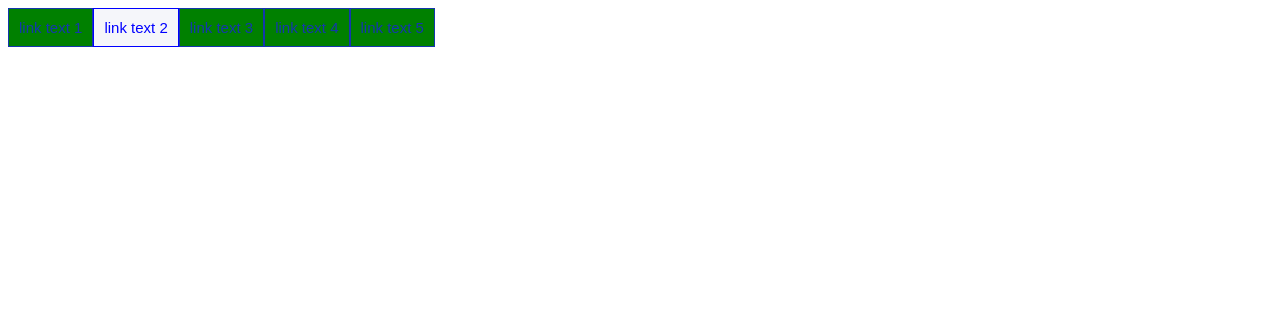
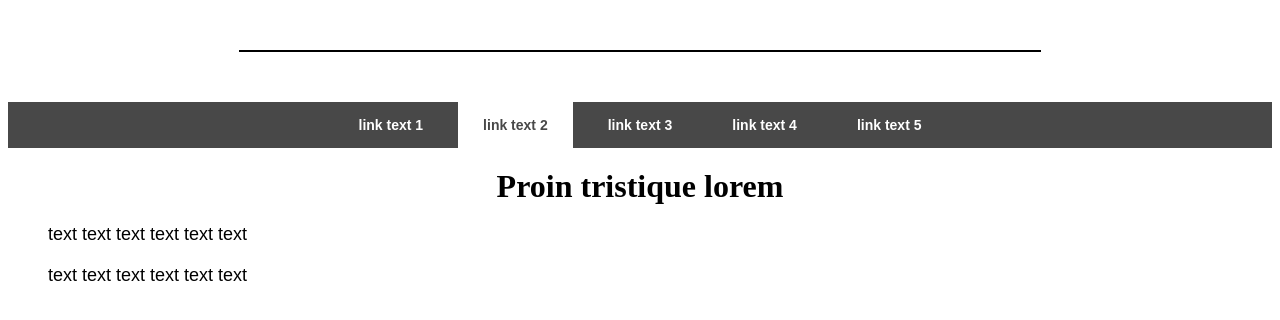
Before and after one commit to KerArSis/CSSExercises, a plain HTML site: page index.html in a window 1280 px wide. Drawn offline with Linux system fonts and the light colour scheme.

Commit message:
task_109

```diff
--- a/index.html
+++ b/index.html
@@ -8,6 +8,7 @@
     <link rel="stylesheet" type="text/css" href="style.css" />
 </head>
 <body>
+    <div id="wrapper"></div>
         <div id="menu">
             <a href="#">link text 1</a>
             <a href="#" class="active">link text 2</a>
@@ -15,5 +16,14 @@
             <a href="#">link text 4</a>
             <a href="#">link text 5</a>
         </div>
+        <div id="content">
+            <h1>Proin tristique lorem</h1>
+            <p>
+                text text text text text text
+            </p>
+            <p>
+                text text text text text text
+            </p>
+        </div>
+    </div>
     </body>
-</html>
--- a/style.css
+++ b/style.css
@@ -1,17 +1,38 @@
+#wrapper {
+	width: 800px;
+	margin: 50px auto;
+	border: 1px solid black;
+}
+
 #menu {
 	display: flex;
+	justify-content: center;
+	margin-bottom: 20px;
+	background-color: #484848;
 }
 #menu a {
-
-	padding: 10px;
-	font: 15px Arial;
+	margin: 0 5px;
+	padding: 15px 25px;
 	text-decoration: none;
-	color: #1437AD;
-	border: 1px solid #1437AD;
-	background-color: green;
+	color: #fff;
+	font: bold 14px Arial;
 }
 #menu a:hover, #menu a.active {
-	color: blue;
-	border: 1px solid blue;
-	background-color: #F5F6FA;
+	color: #484848;
+	background-color: #fff;
 }
+
+#content {
+	padding: 0 30px 20px;
+}
+#content h1 {
+	text-align: center;
+	margin-top: 0;
+	margin-bottom: 10px;
+}
+#content p {
+	padding: 0 10px;
+	margin-bottom: 5px;
+	font: 18px/1.3 Arial;
+	text-align: justify;
+}
```
Lines whose indentation alone changed are shown as unchanged.
